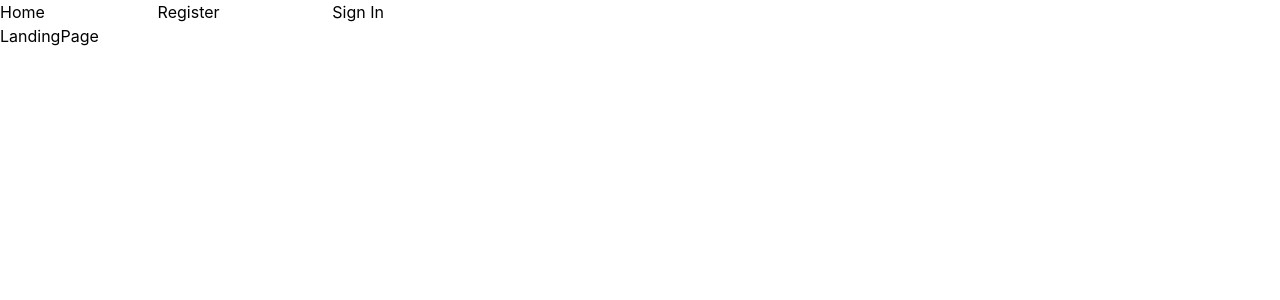
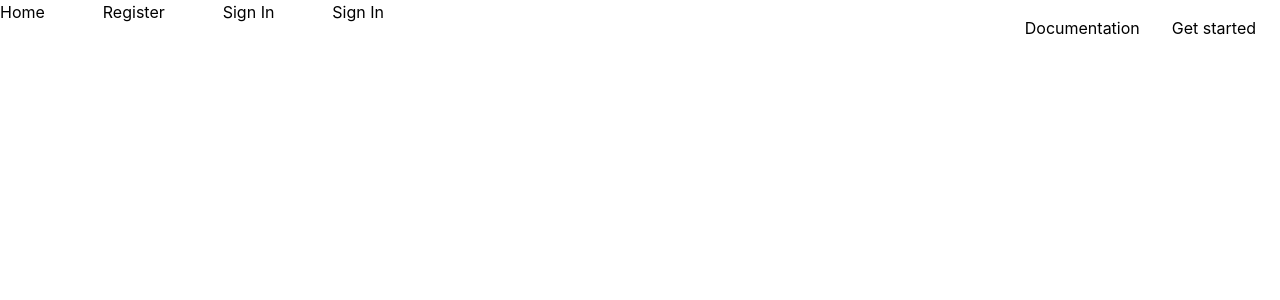
Before and after one commit to TourifyDevelopment/frontend, a React (Create React App) app in the folder tourify/: page / in a window 1280 px wide. Shown: the top 300 px of the page. Built offline with nearby package versions, Linux system fonts and the light colour scheme.

Commit message:
:ant:  Worked on login and register page

```diff
--- a/tourify/src/App.jsx
+++ b/tourify/src/App.jsx
@@ -6,6 +6,7 @@ import Login from './screens/Login';
 import LandingPage from './screens/LandingPage';
 import './style/root.css';
 import './style/App.module.css';
+import Projects from './screens/Projects';
 
 function App() {
   return (
@@ -15,12 +16,15 @@ function App() {
         <Link to="/">Home</Link>
         <Link to="/register">Register</Link>
         <Link to="/login">Sign In</Link>
+        <Link to="/projects">Sign In</Link>
 
         </nav>
         <Routes>
           <Route path="/" element={<LandingPage/>}></Route>
           <Route path="/register" element={<Register/>}></Route>
           <Route path="/login" element={<Login/>}></Route>
+          <Route path="/projects" element={<Projects/>}></Route>
+
         </Routes>
     </>
 
--- a/tourify/src/screens/LandingPage.jsx
+++ b/tourify/src/screens/LandingPage.jsx
@@ -3,7 +3,19 @@ import React, { Component } from 'react'
 export class LandingPage extends Component {
   render() {
     return (
-      <div>LandingPage</div>
+      <nav>
+        <div className="absolute left-2 top-2">
+          <img src="" alt="" />
+        </div>
+        <div className="absolute right-2 top-2 flex justify-end">
+          <div className="rounded-md px-4 py-2">
+            Documentation
+          </div>
+          <div className="rounded-md px-4 py-2">
+            Get started
+          </div>
+        </div>
+      </nav>
     )
   }
 }
--- a/tourify/src/screens/Login.jsx
+++ b/tourify/src/screens/Login.jsx
@@ -1,6 +1,6 @@
 import React, { Component } from 'react';
 import logo from "../assets/images/logo-text.png";
-import { Link } from 'react-router-dom';
+import { Link, useNavigation } from 'react-router-dom';
 
 class Login extends Component {
 
@@ -24,6 +24,12 @@ class Login extends Component {
         })
     }
 
+    handleSubmit() {
+        //TODO: implement login function with error detection
+        const  { navigation } = this.props;
+        history.push("/projects");
+    }
+
     render() {
         return (
             <div className="min-h-full flex items-center justify-center py-12 px-4 sm:px-6 lg:px-8">
@@ -45,7 +51,7 @@ class Login extends Component {
 
                         <div className="space-y-2">
                             <div>
-                                <button type="submit" className="group relative w-full flex justify-center py-2 px-4 border border-transparent text-sm font-medium rounded-md text-white bg-indigo-600 hover:bg-indigo-700 focus:outline-none focus:ring-2 focus:ring-offset-2 focus:ring-indigo-500">
+                                <button onSubmit={this.handleSubmit} type="submit" className="group relative w-full flex justify-center py-2 px-4 border border-transparent text-sm font-medium rounded-md text-white bg-indigo-600 hover:bg-indigo-700 focus:outline-none focus:ring-2 focus:ring-offset-2 focus:ring-indigo-500">
                                     <span className="absolute left-0 inset-y-0 flex items-center pl-3">
                                         <svg className="h-5 w-5 text-indigo-500 group-hover:text-indigo-400" xmlns="http://www.w3.org/2000/svg" viewBox="0 0 20 20" fill="currentColor" aria-hidden="true">
                                             <path fill-rule="evenodd" d="M5 9V7a5 5 0 0110 0v2a2 2 0 012 2v5a2 2 0 01-2 2H5a2 2 0 01-2-2v-5a2 2 0 012-2zm8-2v2H7V7a3 3 0 016 0z" clip-rule="evenodd" />
@@ -66,4 +72,8 @@ class Login extends Component {
     }
 }
 
-export default Login;
+export default function(props) {
+    const navigation = useNavigation();
+
+    return <Login navigation={navigation}/>
+}
--- /dev/null
+++ b/tourify/src/screens/Projects.jsx
@@ -0,0 +1,11 @@
+import React, { Component } from 'react'
+
+export class Projects extends Component {
+  render() {
+    return (
+      <div>Projects</div>
+    )
+  }
+}
+
+export default Projects;
```
